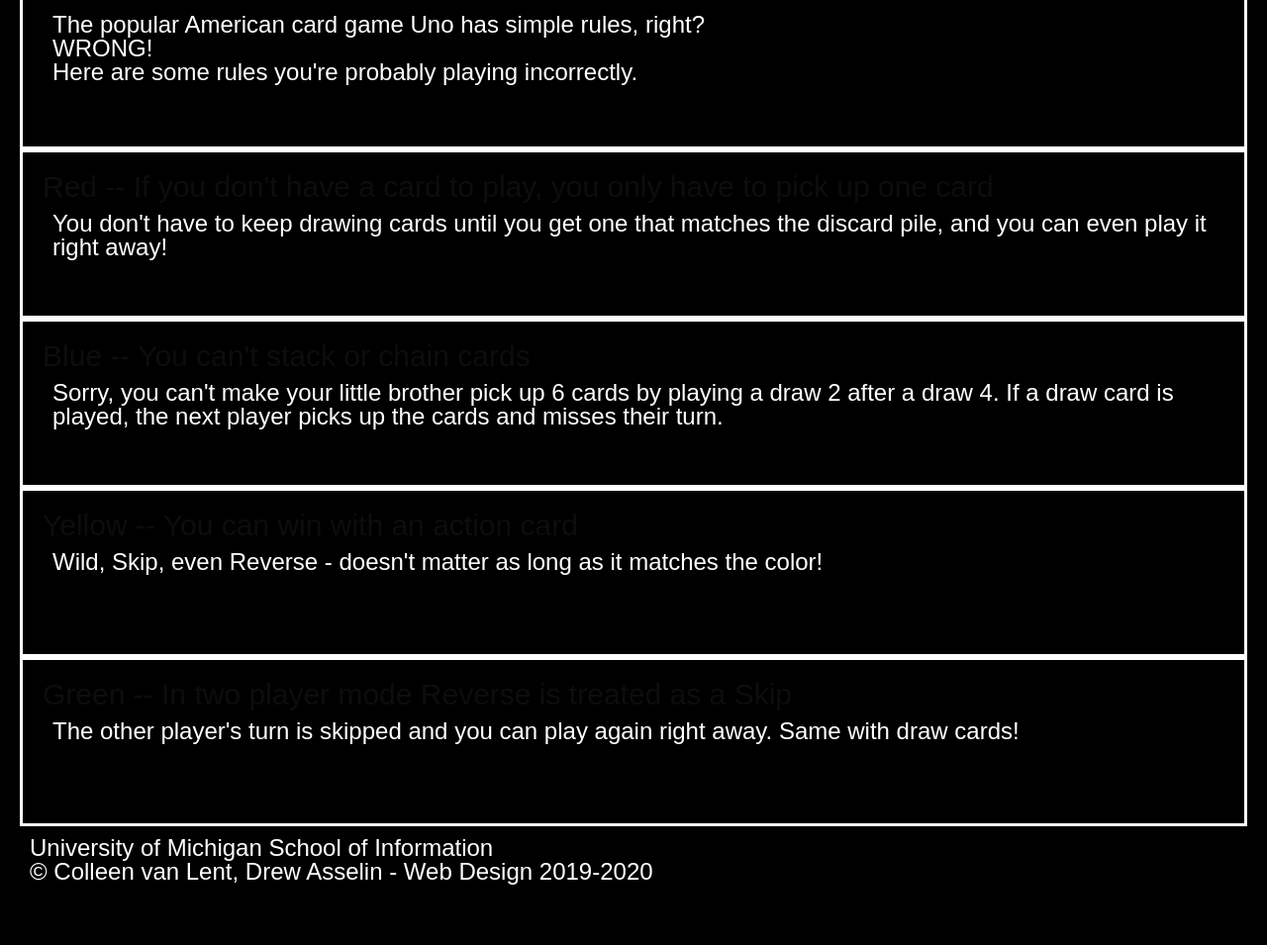
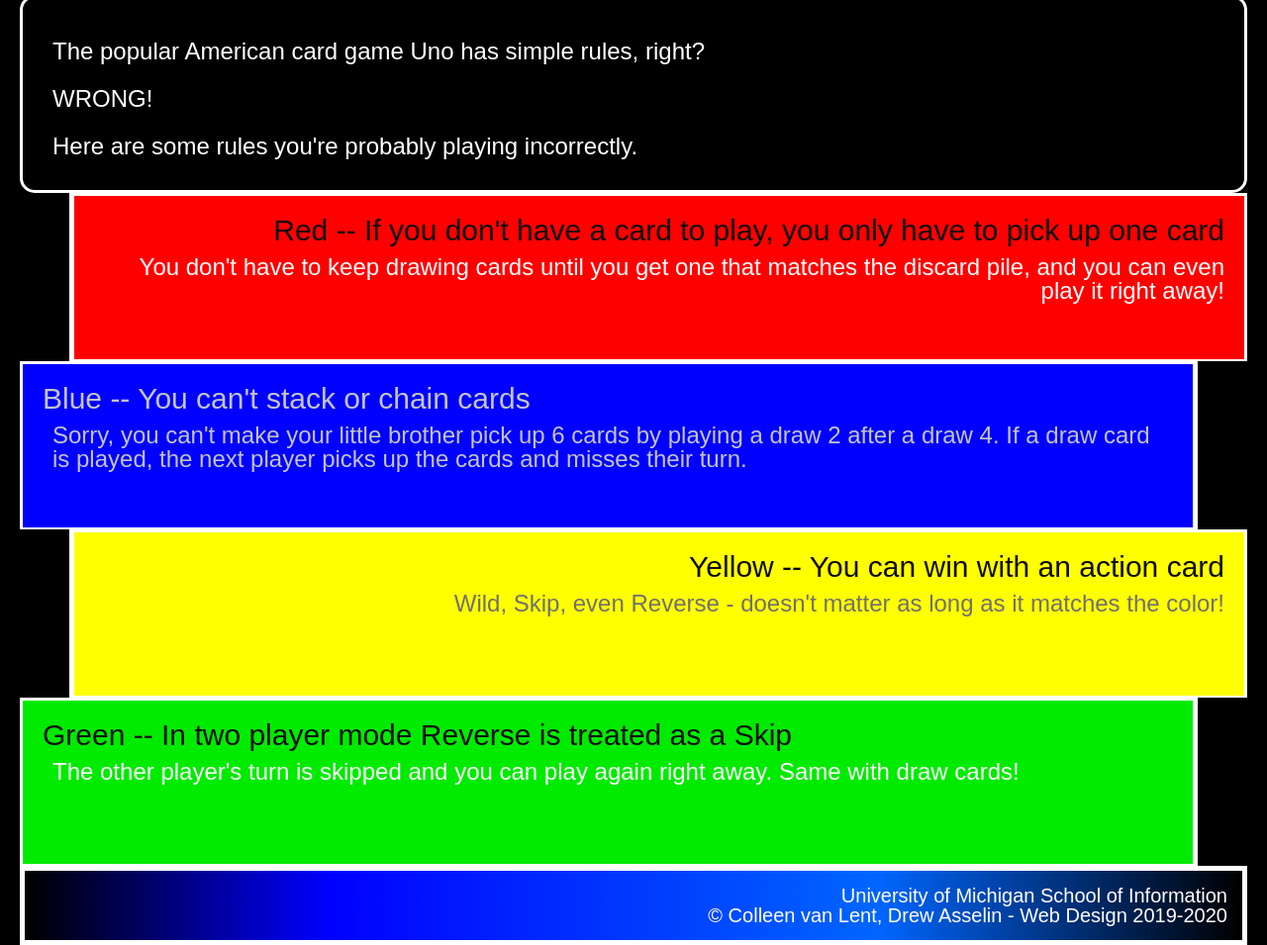
Before and after one commit to eyonglee/css_practice, a plain HTML site: page index.html in a window 1280 px wide. Shown: the part 333-1288 px from the top of the page at 99% size. Before the commit the page ends 1227 px from the top, so only its background shows below. Drawn offline with Linux system fonts and the light colour scheme.

Commit message:
updated style.css

```diff
--- a/css/style.css
+++ b/css/style.css
@@ -39,3 +39,68 @@ div {
     padding: 20px;
     border: 3px #FFFFFF solid;
 }
+
+.introduction {
+    border-radius: 15px;
+    margin-top: 15px;
+    line-height: 2;
+}
+
+.red {
+    background-color: #FF0000;
+    text-align: right;
+    margin-left: 50px;
+    border-bottom: 2px #FFFFFF solid;
+    border-left: 5px #FFFFFF solid;
+}
+
+.blue {
+    background-color: #0000FF;
+    text-align: left;
+    margin-right: 50px;
+    border-right: 5px #FFFFFF solid;
+    border-bottom: 2px #FFFFFF solid;
+
+}
+
+.blue h2 {
+    color: #C4C4c4;
+}
+
+.blue p {
+    color: #C4C4c4
+}
+
+.yellow {
+    background-color: #FFFF00;
+    text-align: right;
+    margin-left: 50px;
+    border-bottom: 2px #FFFFFF solid;
+    border-left: 5px #FFFFFF solid;
+}
+
+.yellow p {
+    color: #707070;
+}
+
+.green {
+    background-color: #00EB00;
+    text-align: left;
+    margin-right: 50px;
+    border-right: 5px #FFFFFF solid;
+    border-bottom: 2px #FFFFFF solid;
+}
+
+footer {
+    background: rgb(0,0,0);
+    background: linear-gradient(90deg, rgba(0,0,0,1) 0%, rgba(0,0,255,1) 25%, rgba(0,102,255,1) 70%, rgba(0,0,0,1) 100%);
+    border: 5px #FFFFFF solid;
+}
+
+footer p {
+    font-size: 20px;
+    text-align: right;
+    padding-top: 15px;
+    padding-right: 15px;
+    padding-bottom: 15px;
+}
```
